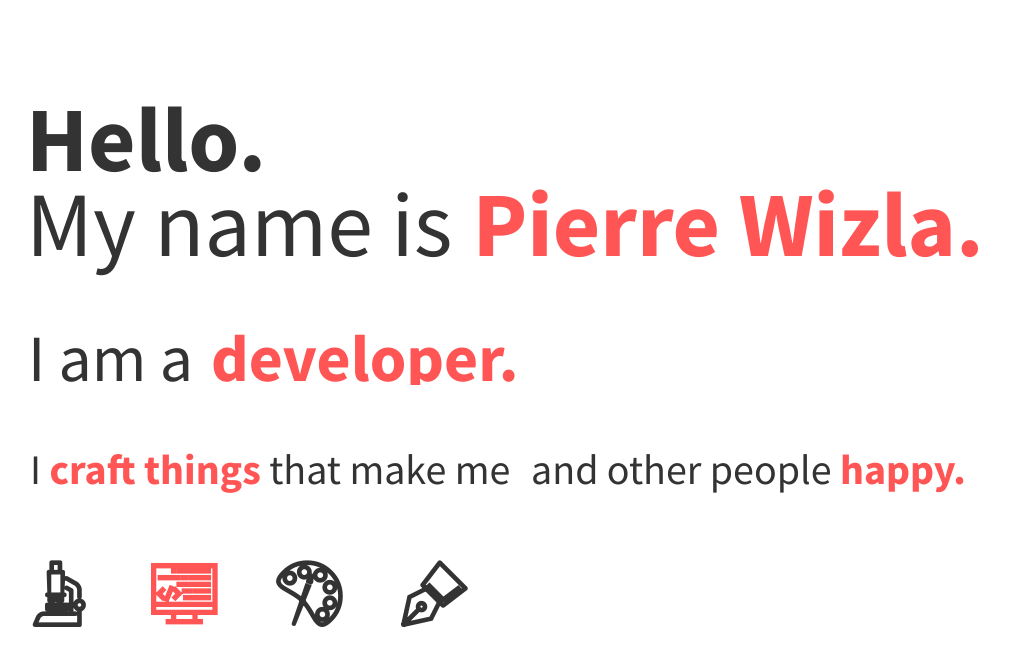
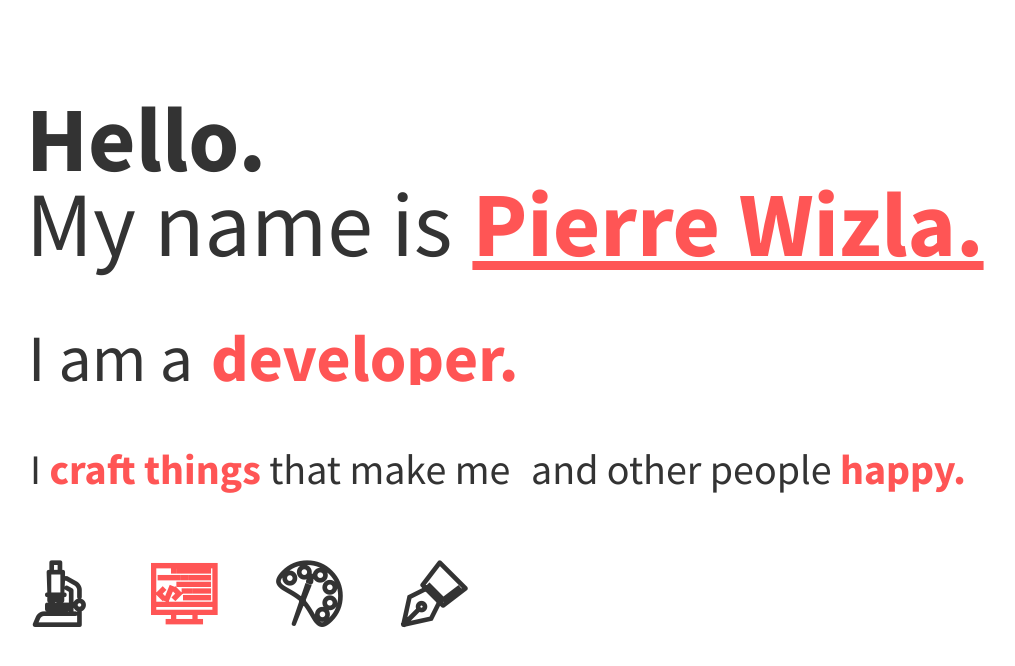
Before and after one commit to pwizla/branding, a website: page index.html in a window 1280 px wide. Shown: the whole page, without its empty margins (122-1137 px from the left). Drawn offline with Linux system fonts and the light colour scheme.

Commit message:
Add Twitter link to my name

```diff
--- a/index.html
+++ b/index.html
@@ -15,9 +15,9 @@
         <div class="title__sub">
           My name is
         </div>
-        <div class="title__myName">
+        <a class="title__myName" href="twitter.com/pwizla">
           Pierre Wizla.
-        </div>
+        </a>
         <div class="title__jobs" id="jobs">
           I am a
         </div>
```
